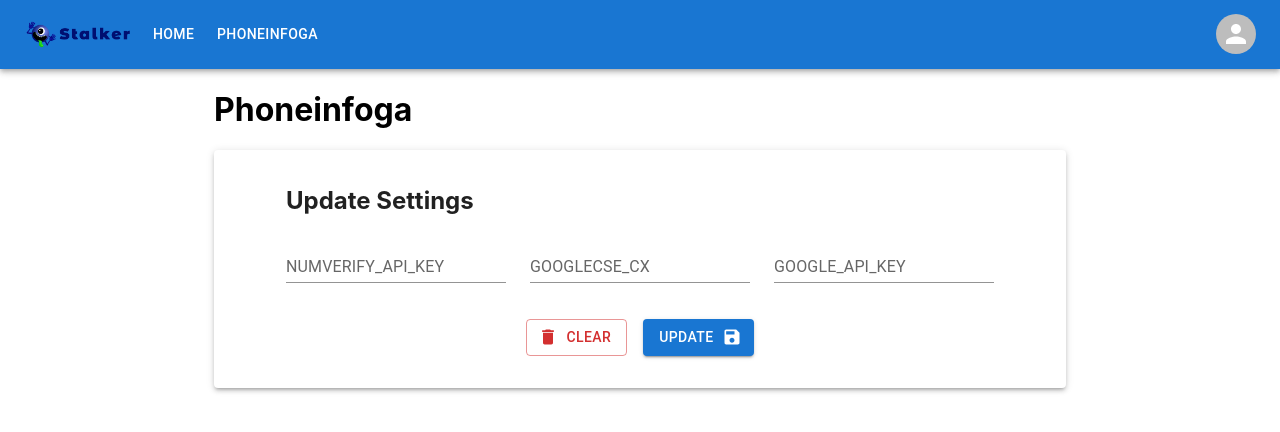
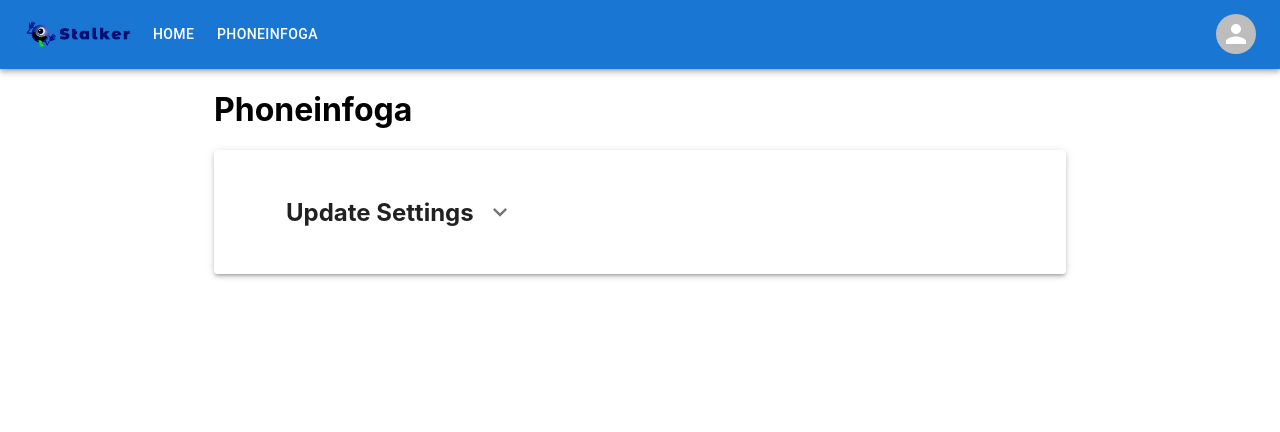
Before and after one commit to hirusha-adi/Stalker, a React (Create React App) app in the folder stalker/: page /phoneinfoga in a window 1280 px wide. Shown: the top 432 px of the page. Built offline with nearby package versions, Linux system fonts and the light colour scheme.

Commit message:
make it collapsible

```diff
--- a/stalker/src/components/phoneNum/setSettings.js
+++ b/stalker/src/components/phoneNum/setSettings.js
@@ -1,4 +1,4 @@
-import React from 'react';
+import React, { useState } from 'react';
 import TextField from '@mui/material/TextField';
 import Paper from '@mui/material/Paper';
 import Grid from '@mui/material/Grid';
@@ -6,6 +6,10 @@
 import DeleteIcon from '@mui/icons-material/Delete';
 import Stack from '@mui/material/Stack';
 import SaveIcon from '@mui/icons-material/Save';
+import Collapse from '@mui/material/Collapse';
+import ExpandMoreIcon from '@mui/icons-material/ExpandMore';
+import IconButton from '@mui/material/IconButton';
+import ExpandLessIcon from '@mui/icons-material/ExpandLess';
 
 const FormItems = () => (
     <React.Fragment>
@@ -25,13 +29,35 @@
     </React.Fragment>
 );
 
-const setSettings = () => {
+const SetSettings = () => {
+    const [collapsed, setCollapsed] = useState(true);
+
+    const handleToggleCollapse = () => {
+        setCollapsed(!collapsed);
+    };
+
+    const FormTitle = () => (
+        <h2 onClick={handleToggleCollapse} style={{ cursor: 'pointer', display: 'flex', alignItems: 'center' }}>
+            Update Settings
+            <IconButton size="large" onClick={handleToggleCollapse}>
+                {collapsed ? (
+                    <ExpandMoreIcon fontSize="inherit" />
+                ) : (
+                    <ExpandLessIcon fontSize="inherit" />
+                )}
+            </IconButton>
+        </h2>
+    );
+
     return (
-        <Paper elevation={3} sx={{ p: 2, display: 'flex', alignItems: 'center', justifyContent: 'center' }} >
         <div>
-                <h2>Update Settings</h2>
+            <Paper elevation={3} sx={{ p: 2, display: 'flex', alignItems: 'center', justifyContent: 'center' }}>
+                <div>
+                    <FormTitle />
+                    <Collapse in={!collapsed}>
+                        <div>
                             <FormItems />
-                <br></br>
+                            <br />
                             <Stack direction="row" spacing={2} sx={{ p: 2, display: 'flex', alignItems: 'center', justifyContent: 'center' }}>
                                 <Button variant="outlined" color="error" startIcon={<DeleteIcon />}>
                                     Clear
@@ -41,8 +67,12 @@
                                 </Button>
                             </Stack>
                         </div>
+                    </Collapse>
+                </div>
             </Paper>
+        </div>
+
     );
 }
 
-export default setSettings;
+export default SetSettings;
```
Lines whose indentation alone changed are shown as unchanged.
